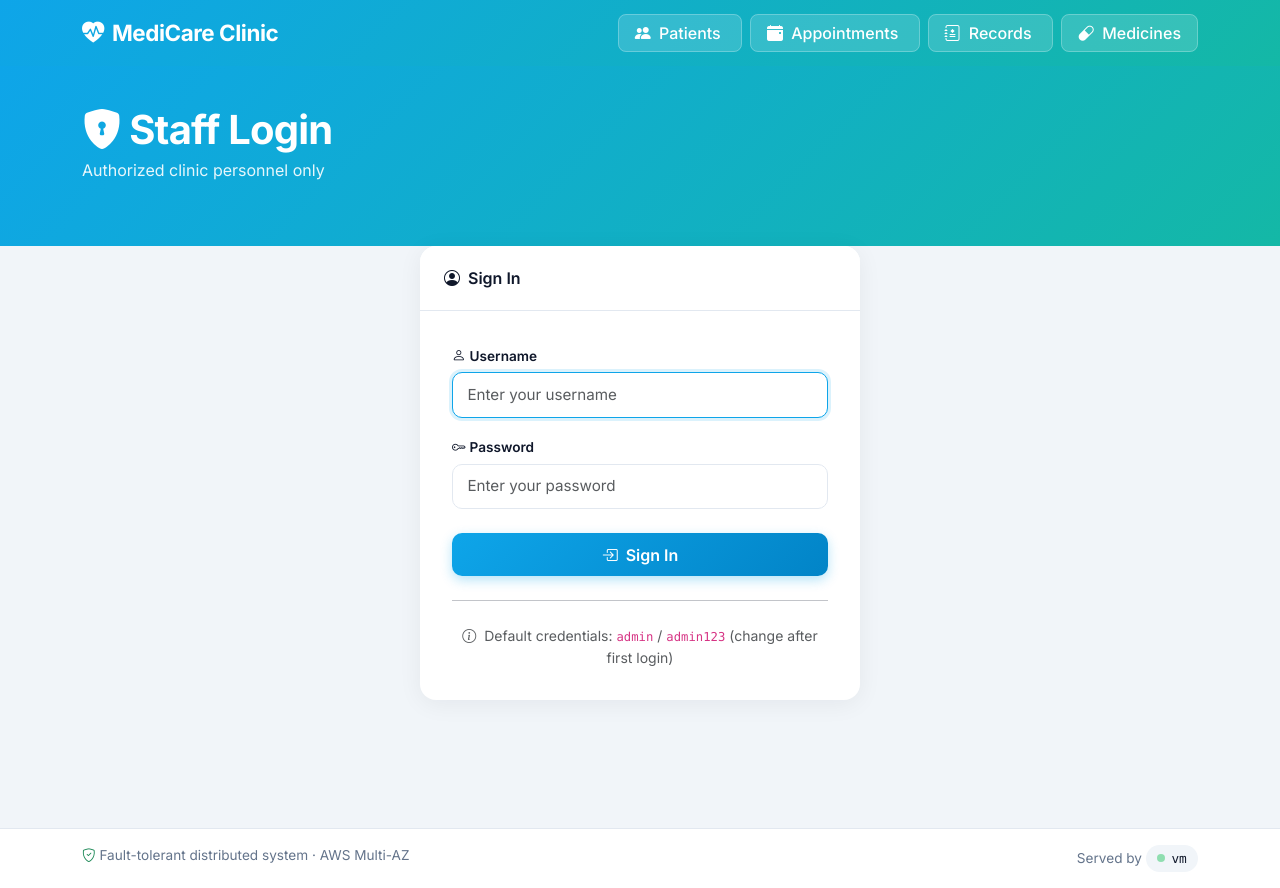
After one commit to yixiang0405/Distributed-Database-System-for-Clinic-Management, a Flask app: page /login in a window 1280 px wide. The commit adds this page. Run offline with Flask 3, Linux system fonts and the light colour scheme; parts of the project's set-up code (start-up, migrations or seed data) failed here and were passed over.

Commit message:
Add login authentication (Flask-Login + users table)

```diff
--- a/app/app.py
+++ b/app/app.py
@@ -16,8 +16,11 @@ import socket
 import uuid
 from datetime import datetime
 from flask import Flask, render_template, request, redirect, url_for, jsonify
+from flask_login import (
+    LoginManager, login_user, logout_user, login_required, current_user
+)
 from sqlalchemy import text
-from models import db, Patient, Doctor, Appointment, MedicalRecord, Medicine
+from models import db, Patient, Doctor, Appointment, MedicalRecord, Medicine, User
 
 # --- S3 / file upload helpers ---
 # boto3 is only imported if S3 env vars are set.
@@ -129,9 +132,70 @@ def create_app():
         "pool_pre_ping": True,
         "pool_recycle": 280,
     }
+    # SECRET_KEY signs session cookies. MUST be identical on web-1 and web-2
+    # so a session created on one EC2 is accepted by the other behind the ALB.
+    app.config["SECRET_KEY"] = os.getenv("SECRET_KEY", "dev-only-change-me")
     db.init_app(app)
 
+    # --- Flask-Login setup ---
+    login_manager = LoginManager()
+    login_manager.init_app(app)
+    login_manager.login_view = "login"
+    login_manager.login_message = "Please sign in to continue."
+    login_manager.login_message_category = "info"
+
+    @login_manager.user_loader
+    def load_user(user_id):
+        return User.query.get(int(user_id))
+
+    # Seed the default admin user the first time the app starts against an
+    # empty users table. Idempotent — safe to run on every boot.
+    with app.app_context():
+        try:
+            db.create_all()  # creates 'users' table if schema.sql wasn't re-run
+            if not User.query.filter_by(username="admin").first():
+                admin = User(username="admin", role="admin")
+                admin.set_password("admin123")
+                db.session.add(admin)
+                db.session.commit()
+                print("[seed] Created default admin user (username=admin, password=admin123)")
+        except Exception as e:
+            print(f"[seed] Could not seed admin user (DB not ready yet?): {e}")
+
     HOSTNAME = socket.gethostname()
+
+    # --- Auth: require login on every page except /login and /health ---
+    PUBLIC_ENDPOINTS = {"login", "health", "static"}
+
+    @app.before_request
+    def require_login():
+        if request.endpoint in PUBLIC_ENDPOINTS:
+            return  # public route, no auth needed
+        if not current_user.is_authenticated:
+            return redirect(url_for("login", next=request.path))
+
+    @app.route("/login", methods=["GET", "POST"])
+    def login():
+        if current_user.is_authenticated:
+            return redirect(url_for("list_patients"))
+        if request.method == "POST":
+            username = request.form.get("username", "").strip()
+            password = request.form.get("password", "")
+            user = User.query.filter_by(username=username).first()
+            if user and user.check_password(password):
+                login_user(user)
+                next_url = request.args.get("next") or url_for("list_patients")
+                return redirect(next_url)
+            return render_template("login.html",
+                                   error="Invalid username or password",
+                                   host=HOSTNAME)
+        return render_template("login.html", host=HOSTNAME)
+
+    @app.route("/logout")
+    @login_required
+    def logout():
+        logout_user()
+        return redirect(url_for("login"))
 
     # --- Health check used by the ALB target group ---
     @app.route("/health")
--- a/app/requirements.txt
+++ b/app/requirements.txt
@@ -1,6 +1,8 @@
 Flask==3.0.3
 Flask-SQLAlchemy==3.1.1
+Flask-Login==0.6.3
 PyMySQL==1.1.1
 cryptography==42.0.8
 gunicorn==22.0.0
 boto3==1.34.69
+Werkzeug==3.0.3
--- a/app/templates/base.html
+++ b/app/templates/base.html
@@ -206,7 +206,17 @@
     }
     .empty-state i { font-size: 3rem; opacity: 0.4; display: block; margin-bottom: 0.5rem; }
 
+    /* Sticky-footer layout: body becomes a flex column so the footer
+       sits at the bottom of the viewport even on short pages (login). */
+    html, body { height: 100%; }
+    body {
+      display: flex;
+      flex-direction: column;
+      min-height: 100vh;
+    }
+    main.container { flex: 1 0 auto; }
     footer.app-footer {
+      flex-shrink: 0;
       background: #fff;
       border-top: 1px solid #e2e8f0;
       padding: 1rem 0;
@@ -256,6 +266,14 @@
       <a class="nav-btn {% if request.endpoint in ['list_medicines','new_medicine','edit_medicine'] %}active{% endif %}" href="/medicines">
         <i class="bi bi-capsule me-1"></i> Medicines
       </a>
+      {% if current_user.is_authenticated %}
+      <span class="nav-btn" style="background:rgba(255,255,255,0.1); cursor:default;">
+        <i class="bi bi-person-circle me-1"></i> {{ current_user.username }}
+      </span>
+      <a class="nav-btn" href="{{ url_for('logout') }}" title="Sign out">
+        <i class="bi bi-box-arrow-right me-1"></i> Logout
+      </a>
+      {% endif %}
     </div>
   </div>
 </nav>
--- /dev/null
+++ b/app/templates/login.html
@@ -0,0 +1,52 @@
+{% extends "base.html" %}
+{% block title %}Login — MediCare Clinic{% endblock %}
+
+{% block header %}
+<section class="page-header">
+  <div class="container">
+    <h1><i class="bi bi-shield-lock-fill me-2"></i>Staff Login</h1>
+    <p>Authorized clinic personnel only</p>
+  </div>
+</section>
+{% endblock %}
+
+{% block content %}
+<div class="card-modern" style="max-width: 440px; margin: 3rem auto;">
+  <div class="card-header">
+    <i class="bi bi-person-circle me-2"></i>Sign In
+  </div>
+  <div style="padding: 2rem;">
+    {% if error %}
+    <div class="alert alert-danger d-flex align-items-center" role="alert">
+      <i class="bi bi-exclamation-triangle-fill me-2"></i>
+      <div>{{ error }}</div>
+    </div>
+    {% endif %}
+
+    <form method="post" class="form-modern">
+      <div class="mb-3">
+        <label class="form-label"><i class="bi bi-person me-1"></i>Username</label>
+        <input name="username" class="form-control" autofocus required
+               placeholder="Enter your username">
+      </div>
+
+      <div class="mb-4">
+        <label class="form-label"><i class="bi bi-key me-1"></i>Password</label>
+        <input type="password" name="password" class="form-control" required
+               placeholder="Enter your password">
+      </div>
+
+      <button class="btn-primary-modern w-100" type="submit">
+        <i class="bi bi-box-arrow-in-right me-1"></i> Sign In
+      </button>
+    </form>
+
+    <hr class="my-4">
+    <p class="text-muted small text-center mb-0">
+      <i class="bi bi-info-circle me-1"></i>
+      Default credentials: <code>admin</code> / <code>admin123</code>
+      (change after first login)
+    </p>
+  </div>
+</div>
+{% endblock %}
```
Also changed, not shown: app/models.py (+24 -0 lines), sql/schema.sql (+16 -0 lines).
